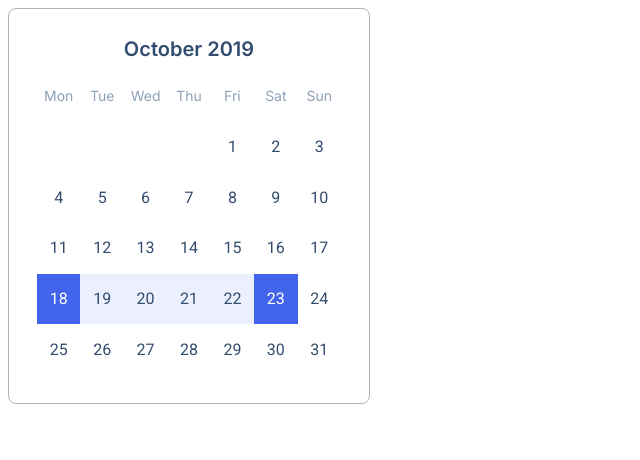
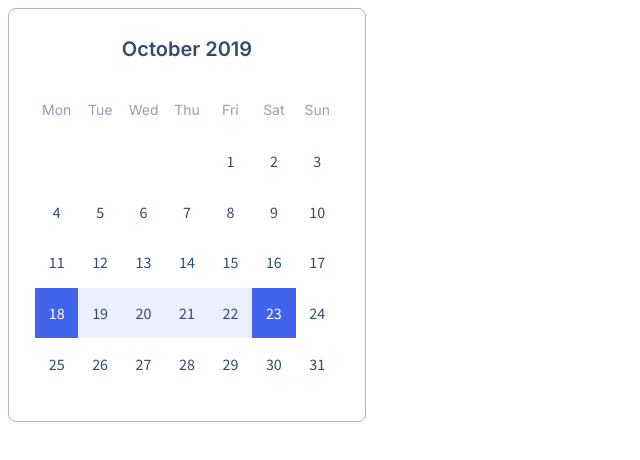
Before and after one commit to js-tasks-ru/htmlcss-20241107_gergil-v, a website: page 05-lection3/03-calendar/index.html in a window 1280 px wide. Shown: the whole page, without its empty margins (0-640 px from the left). Drawn offline with Linux system fonts and the light colour scheme.

Commit message:
add changes

```diff
--- a/05-lection3/03-calendar/calendar.css
+++ b/05-lection3/03-calendar/calendar.css
@@ -1,6 +1,12 @@
+@font-face {
+    font-family: 'Source Sans Pro';
+    src: url('fonts/SourceSansPro-Regular.ttf') format('truetype');
+    font-weight: normal;
+    font-style: normal;
+}
 .calendar {
     max-width: 304px;
-    padding: 28px;
+    padding: 28px 26px 32px;
     border: 1px solid var(--grey-3);
     border-radius: 8px;
 }
@@ -12,7 +18,7 @@
     line-height: 24px;
     color: #334D6E;
     text-align: center;
-    margin-bottom: 10px;
+    margin-bottom: 24px;
 }
 .calendar__wrapper {
     position: relative;
@@ -28,6 +34,7 @@
     grid-template-columns: repeat(7, 1fr);
 }
 .calendar__item {
+    font-family: 'Source Sans Pro';
     font-style: normal;
     font-weight: 400;
     font-size: 16px;
```
Also changed, not shown: 05-lection3/03-calendar/fonts/SourceSansPro-Regular.ttf (added).
